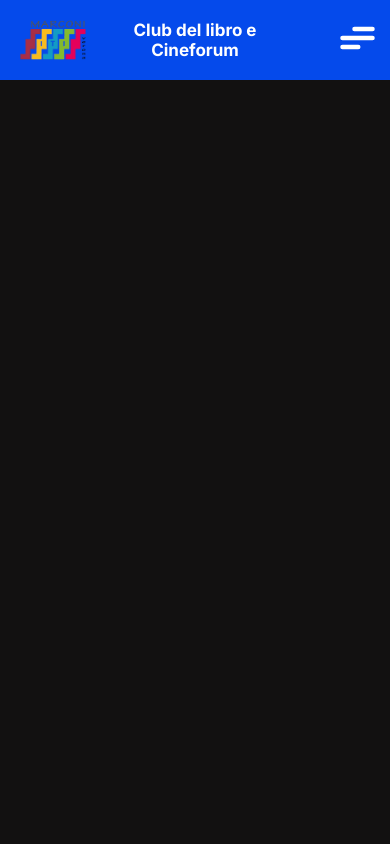
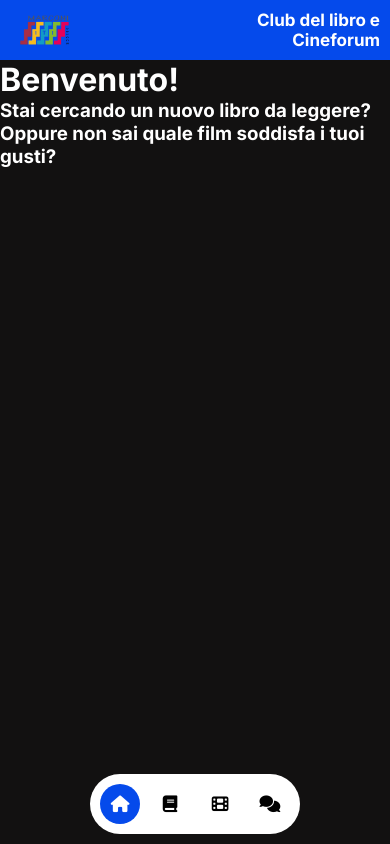
Before and after one commit to federicoscutariu/recensioni-libri-film, a plain HTML site: page index.html in a window 390 px wide. Drawn offline with Linux system fonts and the light colour scheme.

Commit message:
Finish navbar

```diff
--- a/home.css
+++ b/home.css
@@ -10,10 +10,16 @@ body {
   background: rgb(18, 17, 17);
   color: white;
   font-family: "Inter", sans-serif;
+  overflow: hidden;
 }
 
+
+
+
+/* ------------------ NAVBAR ------------------ */
+
 nav {
-  background: rgb(5, 74, 235);
+  background: #054aeb;
   display: flex;
   justify-content: center;
   align-items: center;
@@ -62,7 +68,7 @@ nav .menu .menu-item,
   font-family: "Inter", sans-serif;
   font-size: 15px;
   font-weight: 600;
-  background: rgb(5, 74, 235);
+  background: #054aeb;
   transition: all 0.3s ease;
   color: white;
   display: flex;
@@ -94,6 +100,100 @@ nav .menu .menu-item:hover,
   padding-bottom: 10px;
 }
 
+.mobile-navigation {
+  background: white;
+  width: 190px;
+  height: 60px;
+  padding-left: 10px;
+  padding-right: 10px;
+  border-radius: 30px;
+  display: none;
+  justify-content: space-between;
+  align-items: center;
+  position: absolute;
+  bottom: 10px;
+  left: 50%;
+  transform: translateX(-50%);
+  bottom: -100px;
+  transition: all .5s ease-in-out;
+}
+
+.mobile-navigation .item {
+  border-radius: 100px;
+  background: none;
+  outline: none;
+  border: none;
+  margin: none;
+  width: 40px;
+  height: 40px;
+  cursor: pointer;
+  transition: all 0.5s ease;
+  z-index: 1000;
+}
+
+.mobile-navigation .item.active {
+  color: white;
+  transition: all 0.5s ease;
+}
+
+.mobile-navigation .selection-circle {
+  width: 40px;
+  height: 40px;
+  border-radius: 100px;
+  background: #054aeb;
+  z-index: 999;
+  position: absolute;
+  left: 10px;
+  transition: all .3s ease-in-out;
+}
+
+nav .mobile-title {
+  display: none;
+}
+
+@media only screen and (max-width: 572px) {
+  .mobile-subnav {
+    display: none;
+  }
+
+  nav .hamburger {
+    display: none !important;
+  }
+
+  .mobile-navigation {
+    display: flex;
+  }
+
+  nav .title {
+    display: none;
+  }
+
+  nav .mobile-title {
+    width: 150px;
+    word-wrap: break-word;
+    text-align: right;
+    font-size: 17px;
+    display: block;
+    position: absolute;
+    left: auto;
+    right: 10px;
+  }
+
+  nav {
+    height: 20px;
+  }
+}
+
+@media only screen and (min-width: 572px) and (max-width: 600px) {
+  nav .title {
+    display: block;
+  }
+
+  nav .mobile-title {
+    display: none;
+  }
+}
+
 @media only screen and (max-width: 600px) {
   nav .logo {
     height: 50%;
@@ -104,12 +204,6 @@ nav .menu .menu-item:hover,
     text-align: center;
     word-wrap: break-word;
     font-size: 17px;
-  }
-}
-
-@media only screen and (max-width: 572px) {
-  .mobile-subnav.active {
-    top: 80px !important;
   }
 }
 
@@ -132,3 +226,10 @@ nav .menu .menu-item:hover,
     font-size: 20px;
   }
 }
+
+
+
+
+
+
+/* ------------------ MAIN ------------------ */
--- a/index.html
+++ b/index.html
@@ -7,6 +7,13 @@
     <title>Club del Libro e Cineforum</title>
     <link rel="stylesheet" href="home.css" />
     <link rel="stylesheet" href="hamburger.css" />
+    <link
+      rel="stylesheet"
+      href="https://cdnjs.cloudflare.com/ajax/libs/font-awesome/6.6.0/css/all.min.css"
+      integrity="sha512-Kc323vGBEqzTmouAECnVceyQqyqdsSiqLQISBL29aUW4U/M7pSPA/gEUZQqv1cwx4OnYxTxve5UMg5GT6L4JJg=="
+      crossorigin="anonymous"
+      referrerpolicy="no-referrer"
+    />
   </head>
   <body>
     <nav>
@@ -17,6 +24,7 @@
         onclick="redirect('https://www.marconiverona.edu.it')"
       />
       <h2 class="title">Club del libro e Cineforum</h2>
+      <h2 class="mobile-title">Club del libro e Cineforum</h2>
       <div class="menu">
         <button class="menu-item" onclick="redirect('#')">Home</button>
         <button class="menu-item" onclick="redirect('#')">
@@ -45,7 +53,25 @@
       <button class="menu-item" onclick="redirect('#')">Contatti</button>
     </div>
 
-    <main></main>
+    <main>
+      <h1 class="title">Benvenuto!</h1>
+      <h3>Stai cercando un nuovo libro da leggere?</h3>
+      <div class="book-slideshow">
+        <div class="book"></div>
+        <div class="book"></div>
+        <div class="book"></div>
+        <div class="book"></div>
+      </div>
+      <h3>Oppure non sai quale film soddisfa i tuoi gusti?</h3>
+    </main>
+
+    <div class="mobile-navigation">
+      <div class="selection-circle"></div>
+      <button class="item left"><i class="fa-solid fa-house fa-lg"></i></button>
+      <button class="item"><i class="fa-solid fa-book fa-lg"></i></button>
+      <button class="item"><i class="fa-solid fa-film fa-lg"></i></button>
+      <button class="item right"><i class="fa-solid fa-comments fa-lg"></i></button>
+    </div>
 
     <script src="main.js"></script>
     <script src="hamburger.js"></script>
--- a/main.js
+++ b/main.js
@@ -1,3 +1,32 @@
 function redirect(url) {
-    window.location.href = url;
+  window.location.href = url;
 }
+
+let mobileNavigation = document.querySelector(".mobile-navigation");
+let mobileNavigationItems = Array.from(mobileNavigation.children);
+let selectionCircle = document.querySelector(".selection-circle");
+
+mobileNavigationItems.forEach((item) => {
+  item.addEventListener("click", function () {
+    selectionCircle.style.display = "block";
+
+    let clickedIndex = mobileNavigationItems.indexOf(item);
+    let leftValue = 10 + (clickedIndex - 1) * 50;
+
+    selectionCircle.style.left = leftValue + "px";
+
+    mobileNavigationItems.forEach((item2) => {
+      item2.classList.remove("active");
+    });
+
+    item.classList.add("active");
+  });
+});
+
+window.addEventListener("DOMContentLoaded", function () {
+    mobileNavigationItems[1].classList.add("active");
+    mobileNavigation.style.bottom = "10px";
+    this.setTimeout(function () {
+        this.document.body.style.overflow = "scroll";
+    }, 500);
+})
```
Also changed, not shown: 1 other file.
